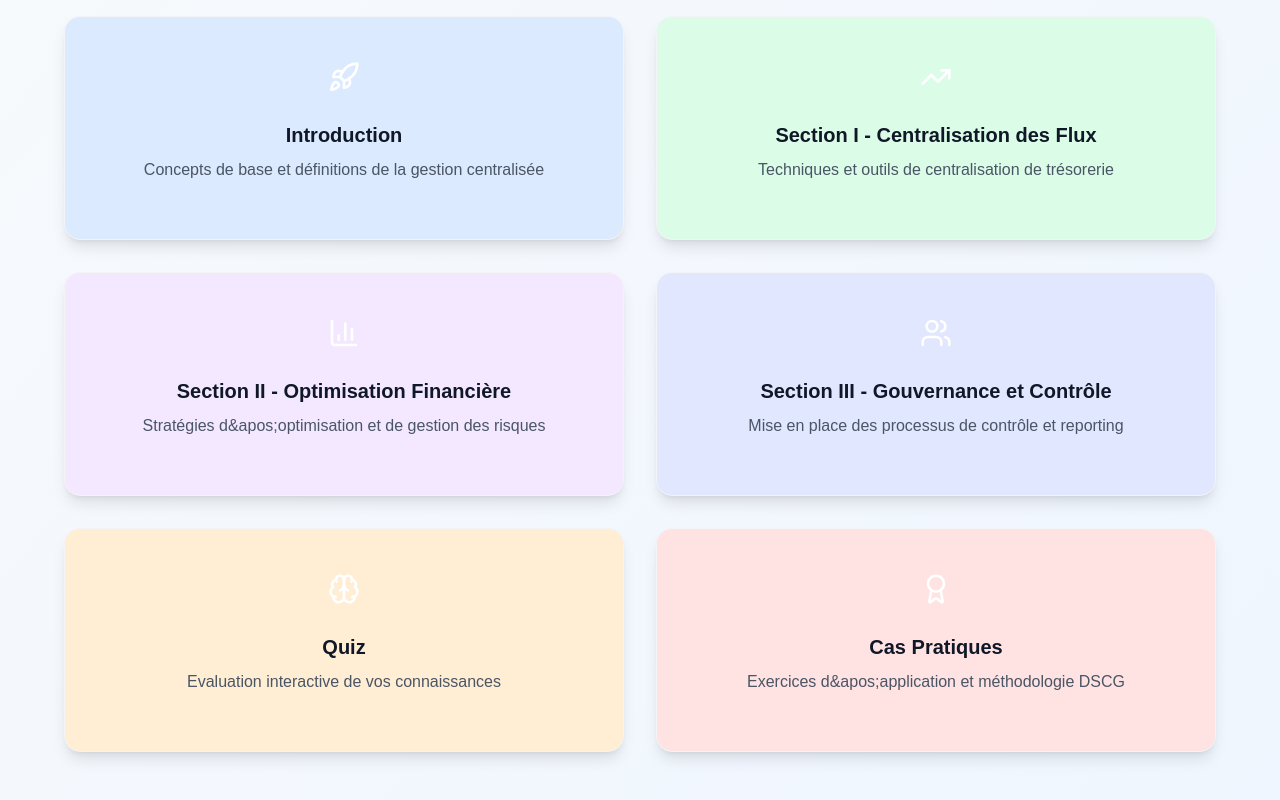
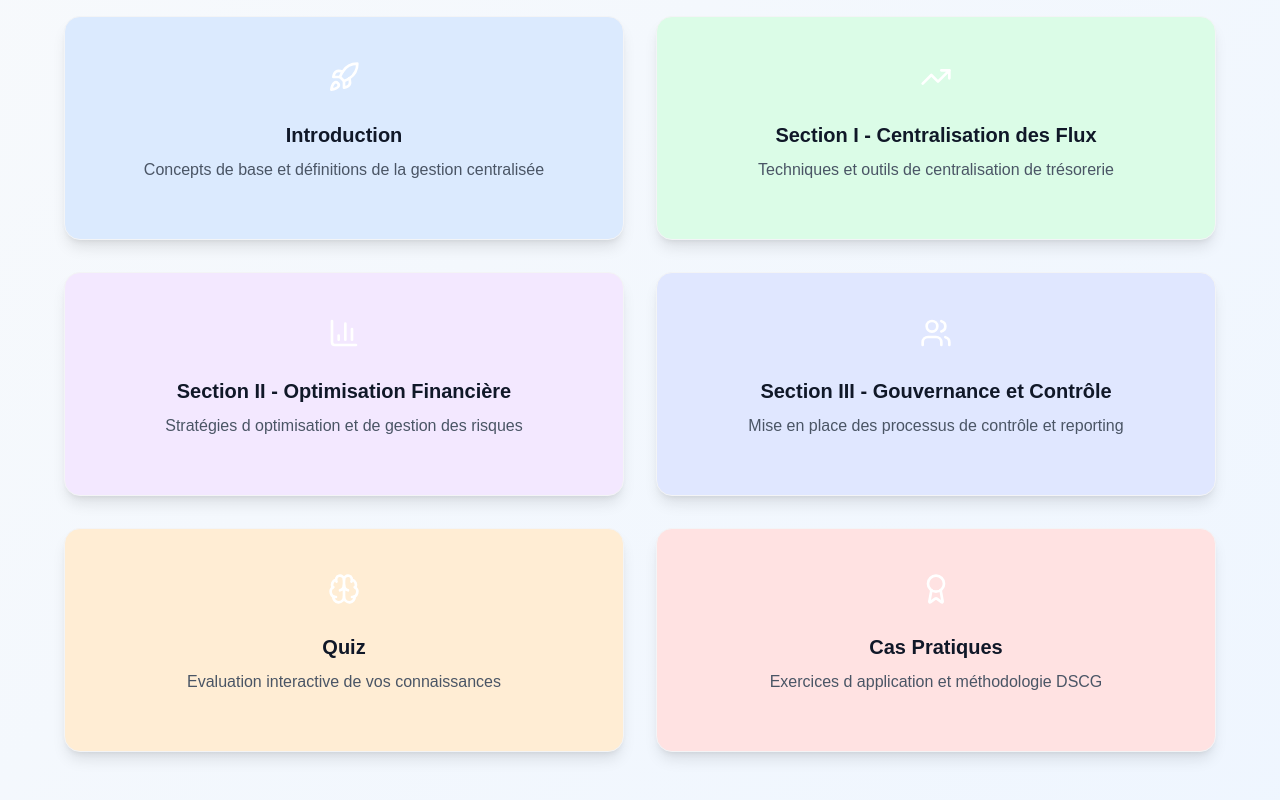
Before and after one commit to KrMagic/finance-chapitre1, a Next.js app: page / in a window 1280 px wide. Shown: the part 622-1422 px from the top of the page. Built offline with nearby package versions, Linux system fonts and the light colour scheme.

Commit message:
Update CoursePlan component modifications

```diff
--- a/src/components/home/CoursePlan.tsx
+++ b/src/components/home/CoursePlan.tsx
@@ -23,7 +23,7 @@ const sections = [
   },
   {
     title: 'Section II - Optimisation Financière',
-    description: 'Stratégies d&apos;optimisation et de gestion des risques',
+    description: 'Stratégies d optimisation et de gestion des risques',
     href: '/section-2',
     icon: BarChart3,
     color: 'text-purple-600',
@@ -47,7 +47,7 @@ const sections = [
   },
   {
     title: 'Cas Pratiques',
-    description: 'Exercices d&apos;application et méthodologie DSCG',
+    description: 'Exercices d application et méthodologie DSCG',
     href: '/cas-pratiques',
     icon: Award,
     color: 'text-red-600',
```
